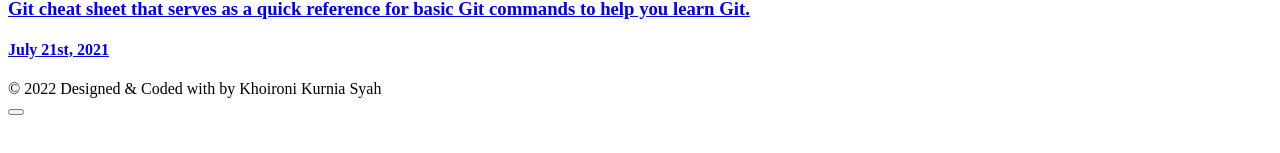
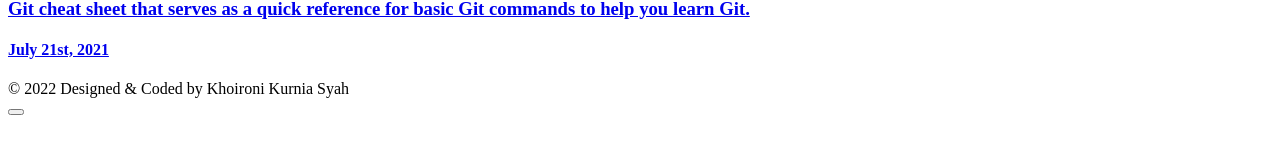
Before and after one commit to zekhoi/personal, a Next.js app: page /blog in a window 1280 px wide. Shown: the part 455-608 px from the top of the page. Built offline with nearby package versions, Linux system fonts and the light colour scheme.

Commit message:
style: remove icon

```diff
--- a/layouts/navs/Footer.js
+++ b/layouts/navs/Footer.js
@@ -38,11 +38,8 @@
             <div className="text-center sm:w-2/3">
               <div className="flex flex-row items-center justify-center mb-2 text-center ">
                 <a className="font-mono text-sm font-medium">
-                  © {new Date().getFullYear()} Designed & Coded with{" "}
-                  <span className="block m-1 md:inline">
-                    <ion-icon name="heart" />
-                  </span>{" "}
-                  by Khoironi Kurnia Syah
+                  © {new Date().getFullYear()} Designed & Coded by Khoironi
+                  Kurnia Syah
                 </a>
               </div>
             </div>
```
